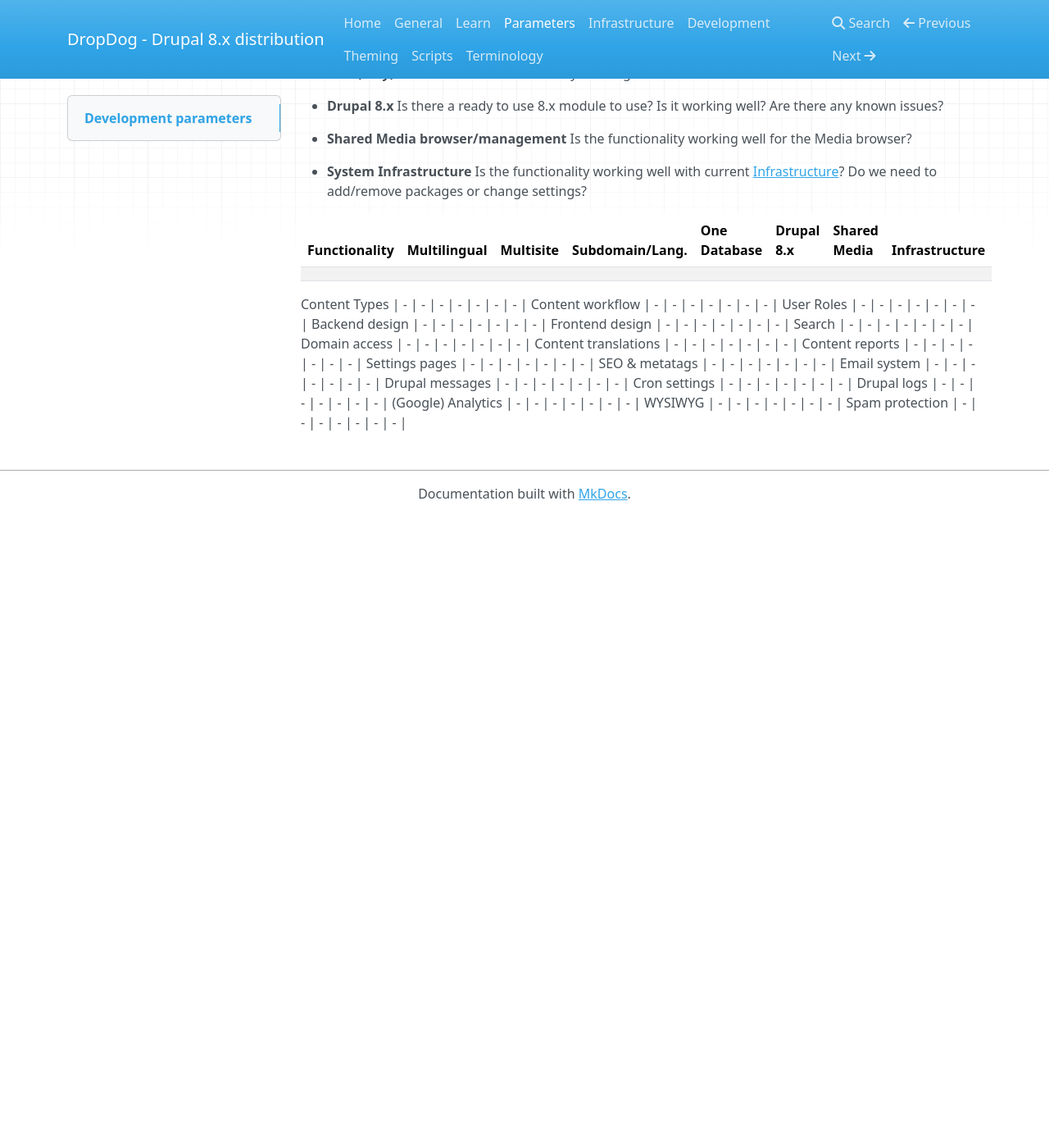
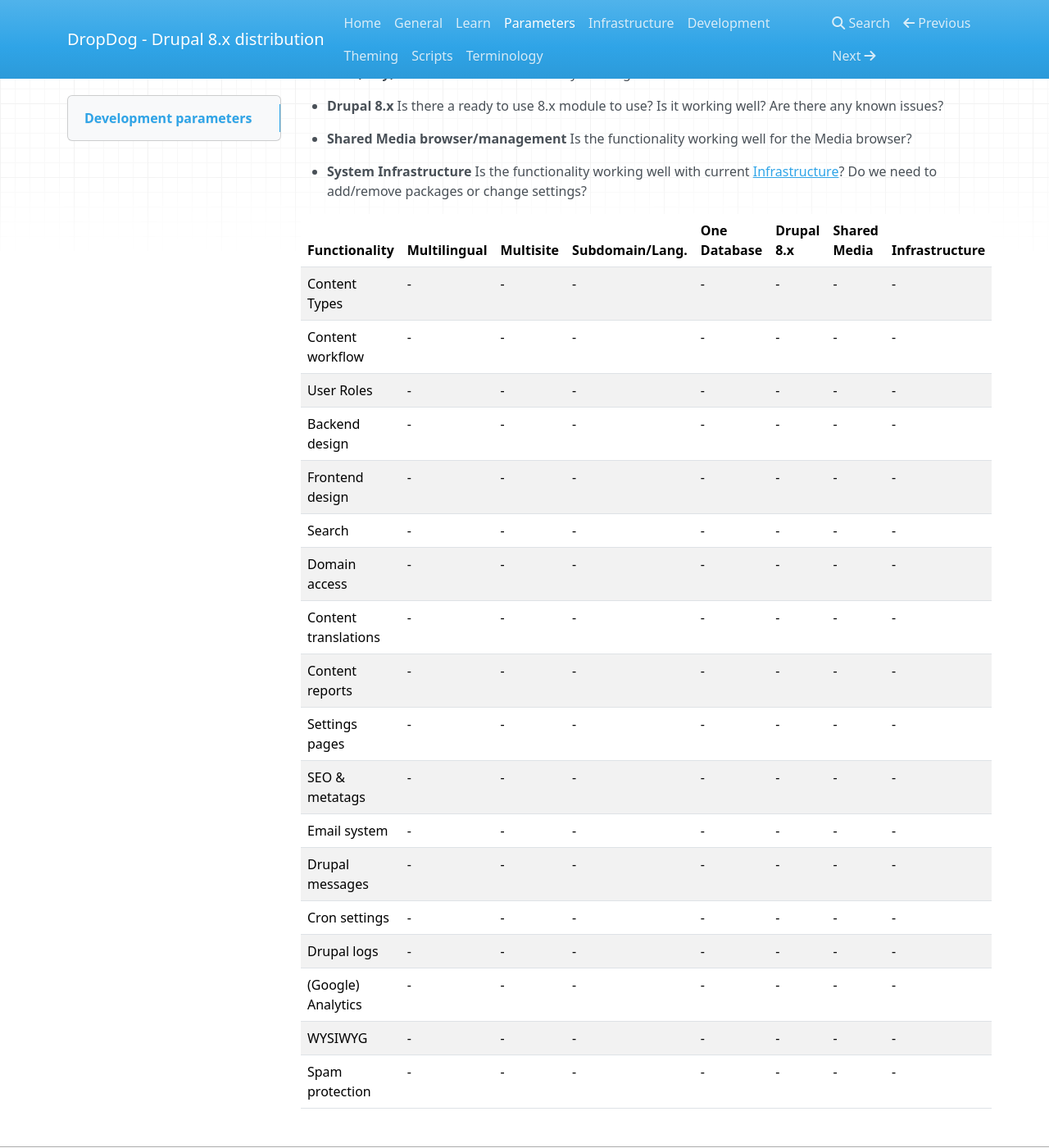
Before and after one commit to dropdog/docs, an MkDocs documentation site: the page built from docs/parameters.md, in a window 1280 px wide and 1400 px high, scrolled down 398 px. Shown: the whole window at 82% size. Built offline with MkDocs 1.6.1, drawn with Linux system fonts in a browser that asks for light colours; nearby versions of some CDN libraries; old or Windows-style settings are respelled for this version of MkDocs; before the commit the page ends 1028 px from its top, so only the background shows below that.

Commit message:
Autocommit

```diff
--- a/docs/parameters.md
+++ b/docs/parameters.md
@@ -28,24 +28,23 @@ Is the functionality working well for the Media browser?
 - **System Infrastructure**
 Is the functionality working well with current [Infrastructure](infrastructure)? Do we need to add/remove packages or change settings?
 
-Functionality | Multilingual   | Multisite    | Subdomain/Lang.   | One Database    | Drupal 8.x     | Shared Media    | Infrastructure   |
---------------| ---------------| -------------| ------------------| ----------------| ---------------| ----------------| -----------------|
-
-Content Types        | - | - | - | - | - | - | - |
-Content workflow     | - | - | - | - | - | - | - |
-User Roles           | - | - | - | - | - | - | - |
-Backend design       | - | - | - | - | - | - | - |
-Frontend design      | - | - | - | - | - | - | - |
-Search               | - | - | - | - | - | - | - |
-Domain access        | - | - | - | - | - | - | - |
-Content translations | - | - | - | - | - | - | - |
-Content reports      | - | - | - | - | - | - | - |
-Settings pages       | - | - | - | - | - | - | - |
-SEO & metatags       | - | - | - | - | - | - | - |
-Email system         | - | - | - | - | - | - | - |
-Drupal messages      | - | - | - | - | - | - | - |
-Cron settings        | - | - | - | - | - | - | - |
-Drupal logs          | - | - | - | - | - | - | - |
-(Google) Analytics   | - | - | - | - | - | - | - |
-WYSIWYG              | - | - | - | - | - | - | - |
-Spam protection      | - | - | - | - | - | - | - |
+|Functionality | Multilingual   | Multisite    | Subdomain/Lang.   | One Database    | Drupal 8.x     | Shared Media    | Infrastructure   |
+|--------------| ---------------| -------------| ------------------| ----------------| ---------------| ----------------| -----------------|
+|Content Types        | - | - | - | - | - | - | - |
+|Content workflow     | - | - | - | - | - | - | - |
+|User Roles           | - | - | - | - | - | - | - |
+|Backend design       | - | - | - | - | - | - | - |
+|Frontend design      | - | - | - | - | - | - | - |
+|Search               | - | - | - | - | - | - | - |
+|Domain access        | - | - | - | - | - | - | - |
+|Content translations | - | - | - | - | - | - | - |
+|Content reports      | - | - | - | - | - | - | - |
+|Settings pages       | - | - | - | - | - | - | - |
+|SEO & metatags       | - | - | - | - | - | - | - |
+|Email system         | - | - | - | - | - | - | - |
+|Drupal messages      | - | - | - | - | - | - | - |
+|Cron settings        | - | - | - | - | - | - | - |
+|Drupal logs          | - | - | - | - | - | - | - |
+|(Google) Analytics   | - | - | - | - | - | - | - |
+|WYSIWYG              | - | - | - | - | - | - | - |
+|Spam protection      | - | - | - | - | - | - | - |
```
Also changed, not shown: docs/index.md (+1 -1 lines), docs/infrastructure.md (+11 -11 lines).
